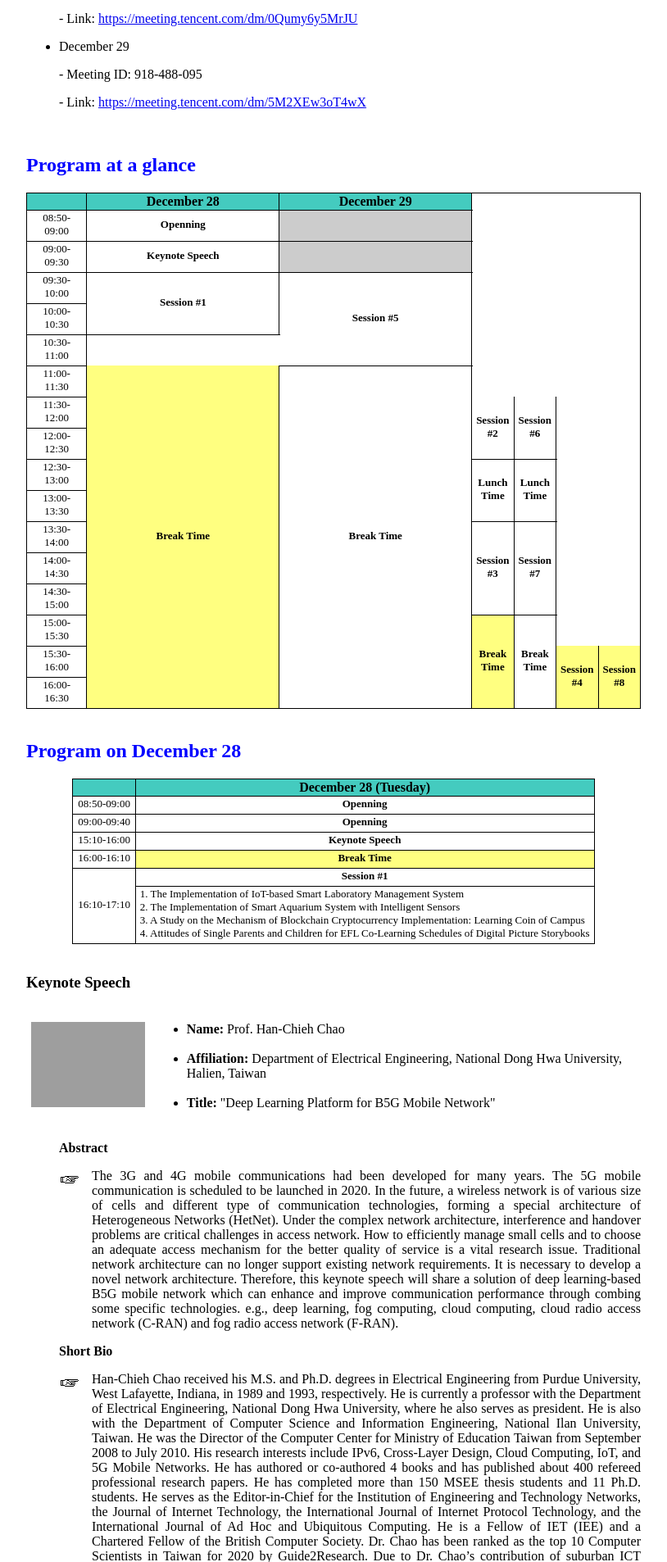
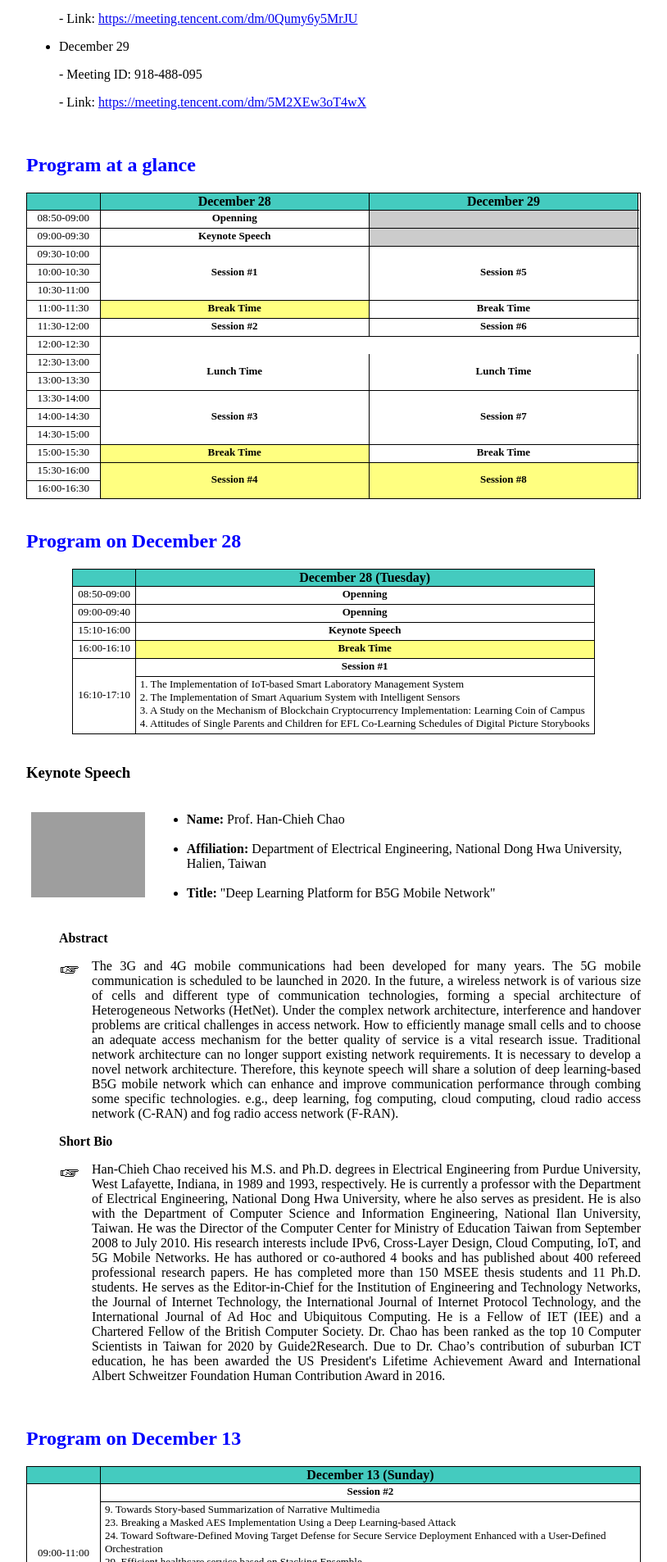
Before and after one commit to icea-conf/2021, a Jekyll site: the page built from program/index.html, in a window 1280 px wide. Shown: the part 591-2497 px from the top of the page at 82% size, without its empty margins (233-1047 px from the left). Built offline with Jekyll 4.4.1, drawn with Linux system fonts in a browser that asks for light colours.

Commit message:
Update index.html

```diff
--- a/program/index.html
+++ b/program/index.html
@@ -44,7 +44,7 @@ title: ACM ICEA 2021
 
                          <tr>
                               <td class="tcontent4">09:30-10:00</td>
-                              <td class="tcontent4" rowspan="2.7" colspan="2"><b>Session #1</b></td>
+                              <td class="tcontent4" rowspan="3" colspan="2"><b>Session #1</b></td>
                               <td class="tcontent4" rowspan="3" colspan="2"><b>Session #5</b></td>
                               <td></td>
                          </tr>
@@ -59,15 +59,15 @@ title: ACM ICEA 2021
 
                          <tr>
                               <td class="tcontent4">11:00-11:30</td>
-                              <td class="tcontent5" rowspan="0.5" colspan="2"><b>Break Time</b></td>
-                              <td class="tcontent4" rowspan="0.5" colspan="2"><b>Break Time</b></td>
+                              <td class="tcontent5" rowspan="1" colspan="2"><b>Break Time</b></td>
+                              <td class="tcontent4" rowspan="1" colspan="2"><b>Break Time</b></td>
                               <td></td>
                          </tr>
 
                          <tr>
                               <td class="tcontent4">11:30-12:00</td>
-                              <td class="tcontent4" rowspan="2.5" colspan="2"><b>Session #2</b></td>
-                              <td class="tcontent4" rowspan="2.5" colspan="2"><b>Session #6</b></td>
+                              <td class="tcontent4" rowspan="1" colspan="2"><b>Session #2</b></td>
+                              <td class="tcontent4" rowspan="1" colspan="2"><b>Session #6</b></td>
                          </tr>
 
 
@@ -101,14 +101,14 @@ title: ACM ICEA 2021
 
                          <tr>
                               <td class="tcontent4">15:00-15:30</td>
-                              <td class="tcontent5" rowspan="0.5" colspan="2"><b>Break Time</b></td>
-                              <td class="tcontent4" rowspan="0.5" colspan="2"><b>Break Time</b></td>
+                              <td class="tcontent5" rowspan="1" colspan="2"><b>Break Time</b></td>
+                              <td class="tcontent4" rowspan="1" colspan="2"><b>Break Time</b></td>
                          </tr>
 
                          <tr>
                               <td class="tcontent4">15:30-16:00</td>
-                              <td class="tcontent5" rowspan="2.5" colspan="2"><b>Session #4</b></td>
-                              <td class="tcontent5" rowspan="2.5" colspan="2"><b>Session #8</b></td>
+                              <td class="tcontent5" rowspan="2" colspan="2"><b>Session #4</b></td>
+                              <td class="tcontent5" rowspan="2" colspan="2"><b>Session #8</b></td>
                          </tr>
 
                          <tr>
```
